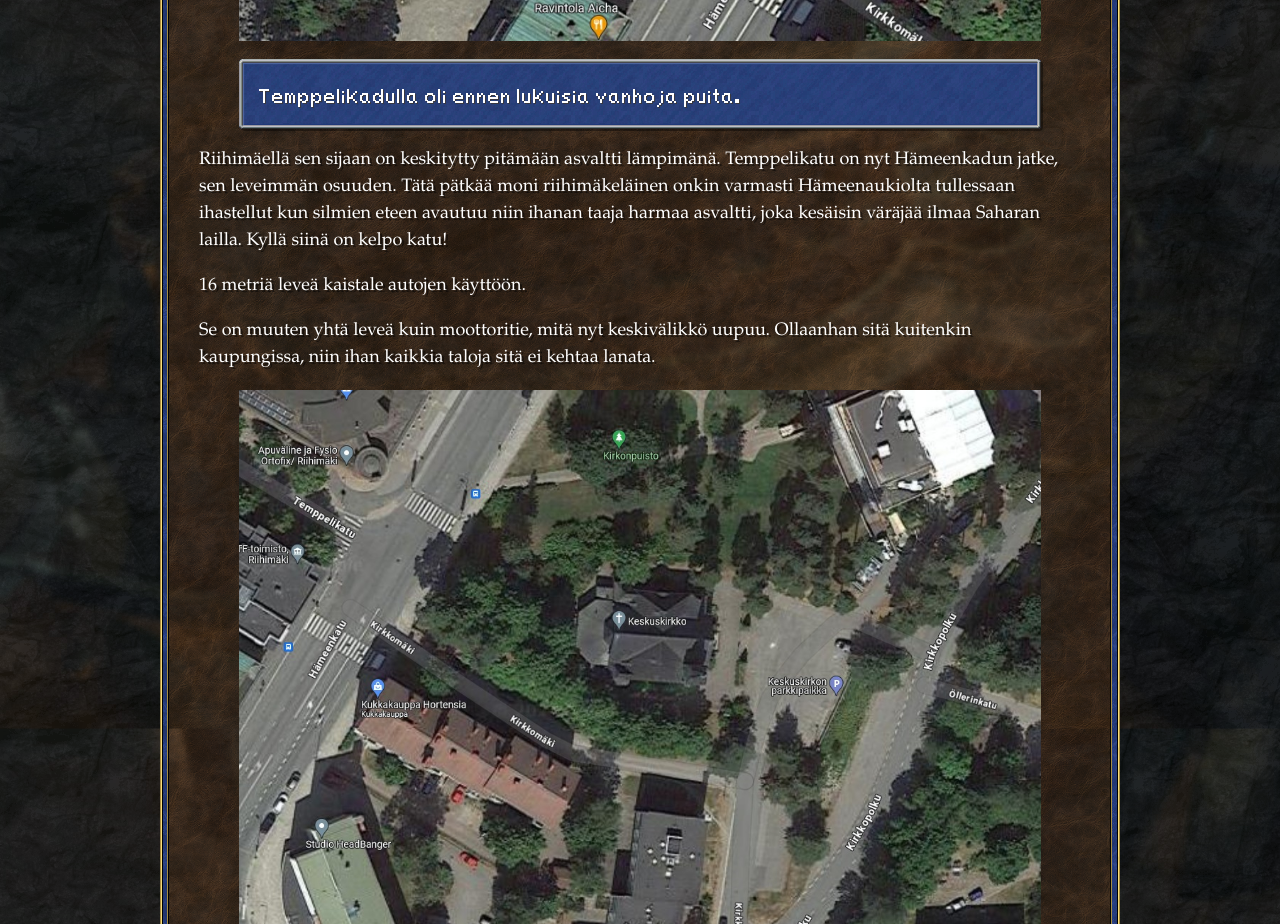
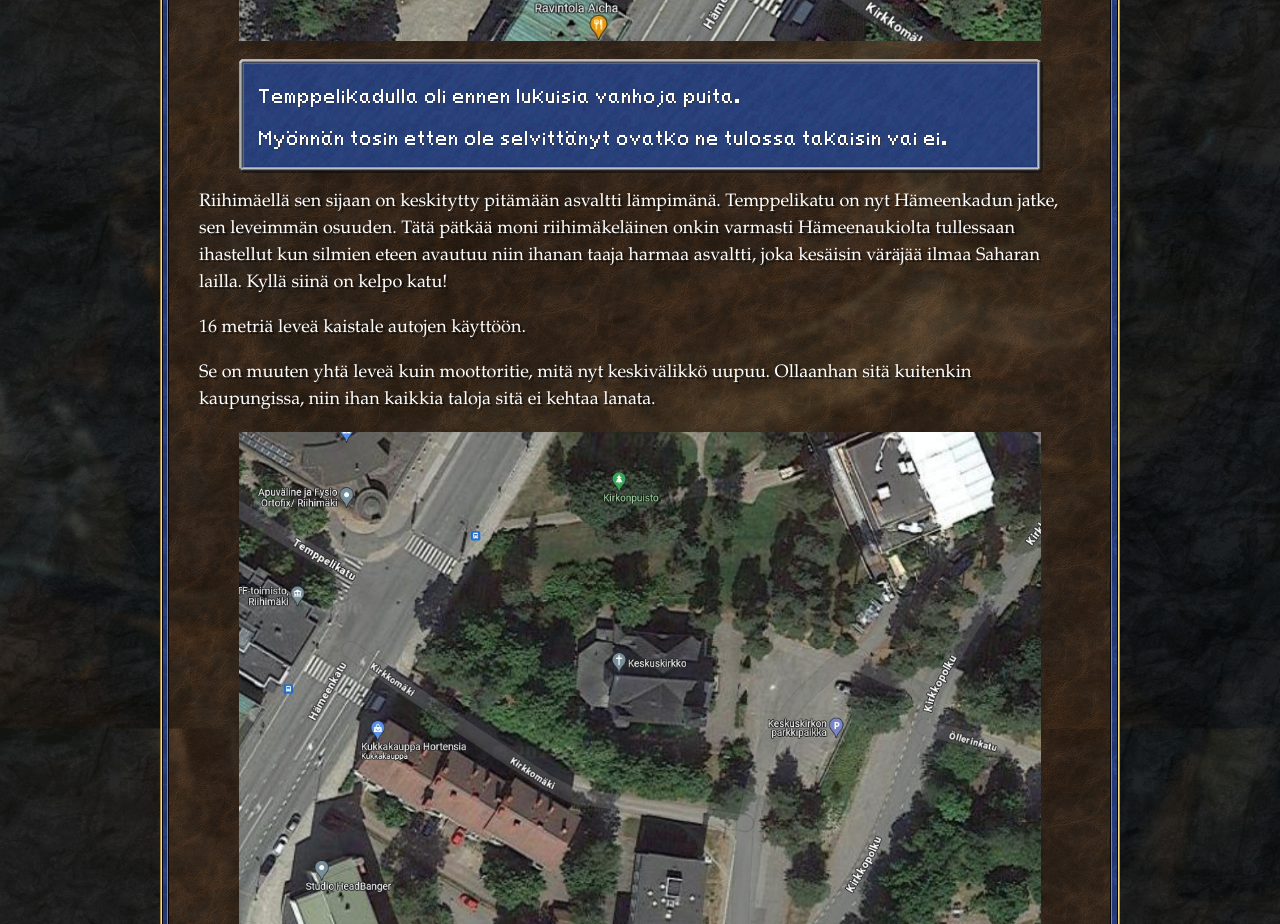
Before and after one commit to Merri/merri.net, an Astro site: page /fi/aiheet/kaupunki/2024-02-07_vaiettu-ongelma-riihimaella in a window 1280 px wide. Shown: the part 1100-2024 px from the top of the page. Built offline with nearby package versions, Linux system fonts and the light colour scheme; Astro itself is replaced by a stand-in of ours.

Commit message:
Small addition

```diff
--- a/src/pages/fi/aiheet/kaupunki/2024-02-07_vaiettu-ongelma-riihimaella.md
+++ b/src/pages/fi/aiheet/kaupunki/2024-02-07_vaiettu-ongelma-riihimaella.md
@@ -21,6 +21,7 @@ elämästä kaupunkien katutasolla yllättävän paljon miellyttävämpää kun
 
 <figcaption class="ff9-dialog" style="font-size: 18px;">
 	<p>Temppelikadulla oli ennen lukuisia vanhoja puita.</p>
+	<p>Myönnän tosin etten ole selvittänyt ovatko ne tulossa takaisin vai ei.</p>
 </figcaption>
 </figure>
 
```
